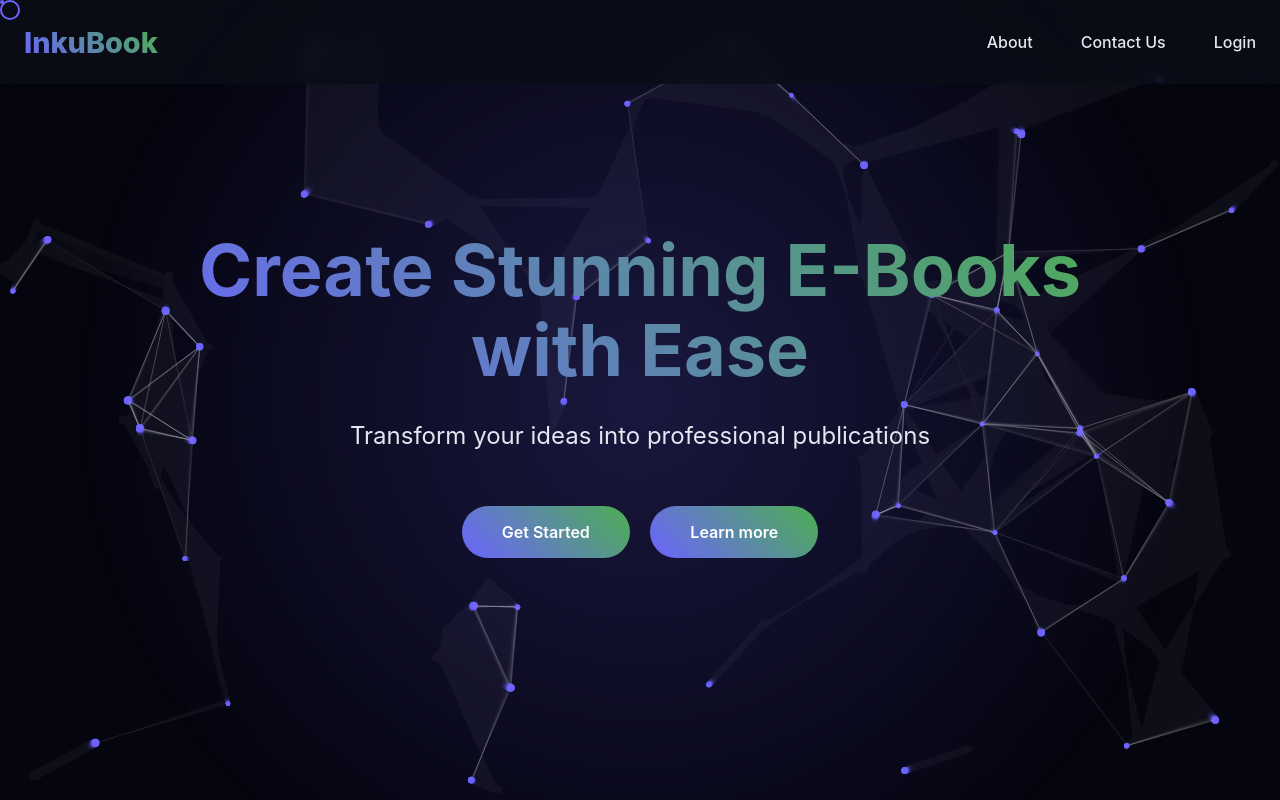
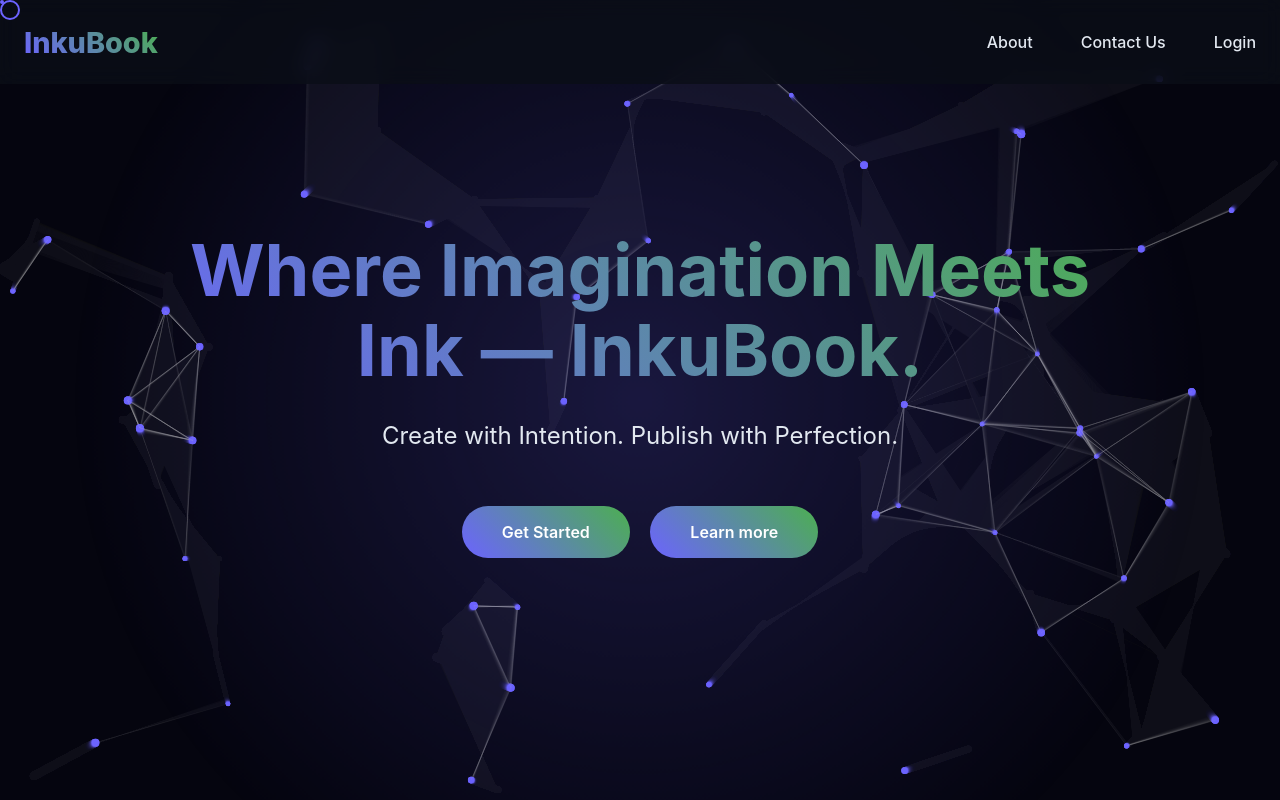
Before and after one commit to ShreyanshKatiyar007/InkuBook, a plain HTML site: page Home/index.html in a window 1280 px wide. Shown: the top 800 px of the page. Drawn offline with Linux system fonts and the light colour scheme.

Commit message:
Update index.html

```diff
--- a/Home/index.html
+++ b/Home/index.html
@@ -34,10 +34,10 @@
 
     <section class="hero">
         <div class="hero-content">
-            <h1>Create Stunning E-Books with Ease</h1>
-            <p>Transform your ideas into professional publications</p>
+            <h1>Where Imagination Meets Ink — InkuBook.</h1>
+            <p>Create with Intention. Publish with Perfection.</p>
             <div class="cta-buttons">
-                <a href="getstarted.html" target=_blank class="button button-primary">Get Started</a>
+                <a id="get-started-btn" href="getstarted.html" class="button button-primary">Get Started</a>
                 <a href="learn-more.html" class="button button-primary">Learn more</a>
             </div>
         </div>
```
